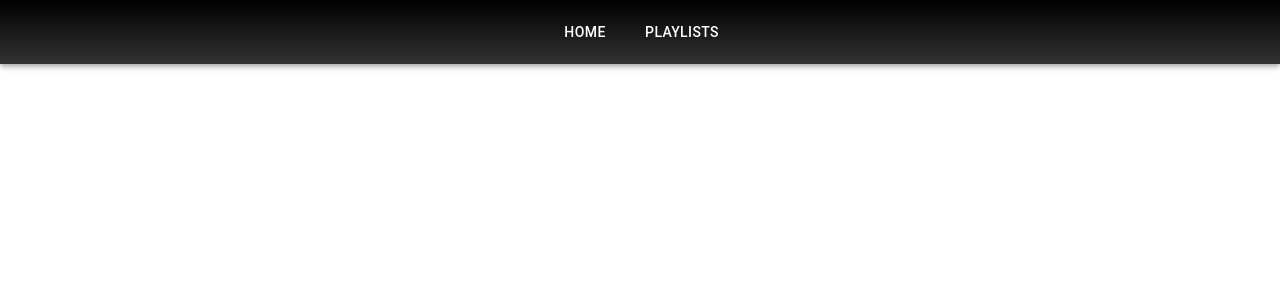
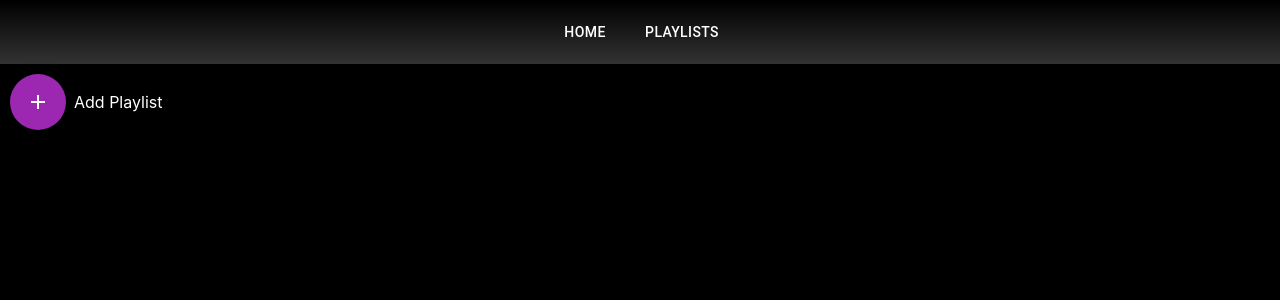
Before and after one commit to AhmeddOsama/Music-Playlist-App, a React (Create React App) app: page /playlists in a window 1280 px wide. Shown: the top 300 px of the page. Built offline with nearby package versions, Linux system fonts and the light colour scheme.

Commit message:
App backgorund colour adjustments

```diff
--- a/src/App.js
+++ b/src/App.js
@@ -13,11 +13,12 @@ function App() {
     <BrowserRouter>
       <SimpleAppBar>
       </SimpleAppBar>
-
-      <Routes>
-        <Route path="/" element={<Home />} />
-        <Route path="/playlists" element={<PlaylistsScreen />}></Route>
-      </Routes>
+      <div style={{ backgroundColor: 'black', minHeight: '100vh' }}>
+        <Routes>
+          <Route path="/" element={<Home />} />
+          <Route path="/playlists" element={<PlaylistsScreen />}></Route>
+        </Routes>
+      </div>
     </BrowserRouter>
   );
 }
--- a/src/components/SearchBar.js
+++ b/src/components/SearchBar.js
@@ -18,6 +18,20 @@ const SearchBar = ({ setSearchTerm }) => {
                     label="Search for a song"
                     value={text}
                     onChange={(e) => setText(e.target.value)}
+                    InputProps={{
+                        style: {
+                            color: 'white',
+                            borderColor: 'white',
+                            backgroundColor: '#333',
+                            borderRadius: 20,
+
+                        },
+                    }}
+                    InputLabelProps={{
+                        style: {
+                            color: 'white',
+                        },
+                    }}
                 />
             </Grid>
             <Grid item xs={4}>
--- a/src/pages/PlaylistsScreen.js
+++ b/src/pages/PlaylistsScreen.js
@@ -4,16 +4,23 @@ import SongDetails from '../components/SongDetails';
 import { Grid, Paper, Typography } from '@material-ui/core';
 import { getPlaylists, getSelectedPlaylist, setSelectedPlaylist } from '../redux/slices/playlistsSlice';
 import { useSelector, useDispatch } from 'react-redux';
-import { AppBar, Button, IconButton, ListItem, ListItemButton, ListItemText, Toolbar } from '@mui/material';
+import { AppBar, Button, Fab, IconButton, ListItem, ListItemButton, ListItemText, Toolbar } from '@mui/material';
 import SongList from '../components/SongList';
 import { Link } from 'react-router-dom';
 import DeletePlaylist from '../components/DeletePlaylist';
+import AddIcon from '@mui/icons-material/Add';
+import AddNewPlaylist from '../components/AddNewPlaylist';
 
 const PlaylistsScreen = () => {
     const dispatch = useDispatch()
     const playlists = useSelector(getPlaylists)
     const selectedPlaylist = useSelector(getSelectedPlaylist)
     const [openDeleteDialogue, setOpenDeleteDialogue] = useState(false)
+    const [addPlaylistDialogOpen, setAddPlaylistDialogOpen] = useState(false);
+    const toggleAddPlaylist = () => {
+        setAddPlaylistDialogOpen(!addPlaylistDialogOpen);
+    };
+
     const onClickPlaylist = (playlist) => {
         dispatch(setSelectedPlaylist(playlist))
     }
@@ -25,8 +32,10 @@ const PlaylistsScreen = () => {
         setOpenDeleteDialogue(!openDeleteDialogue)
     }
     useEffect(() => {
-    }, [selectedPlaylist])
+        console.log('length ', playlists.length)
+    }, [])
     return <div style={{ padding: 10 }}>
+
         {selectedPlaylist.songs == undefined ? playlists.map((playlist) => (
             <ListItem style={{ padding: 16, marginBottom: 16, background: 'linear-gradient(to bottom, #000000, #333333)' }} key={playlist.name}>
                 <ListItemButton onClick={(e) => onClickPlaylist(playlist)} >
@@ -43,6 +52,18 @@ const PlaylistsScreen = () => {
             <SongDetails key={song.id} song={song} />
         ))
         }
+        {!selectedPlaylist.songs && (
+            <div style={{ display: 'flex', alignItems: 'center' }}>
+                <Fab onClick={toggleAddPlaylist} color="secondary" aria-label="add">
+                    <AddIcon />
+                </Fab>
+                <span style={{ marginLeft: 8, color: 'white' }}>Add Playlist</span>
+            </div>
+        )}
+        <AddNewPlaylist
+            open={addPlaylistDialogOpen}
+            onClose={toggleAddPlaylist}
+        />
         <DeletePlaylist onClose={toggleDeleteDialogue} open={openDeleteDialogue}>
         </DeletePlaylist>
     </div>
```
